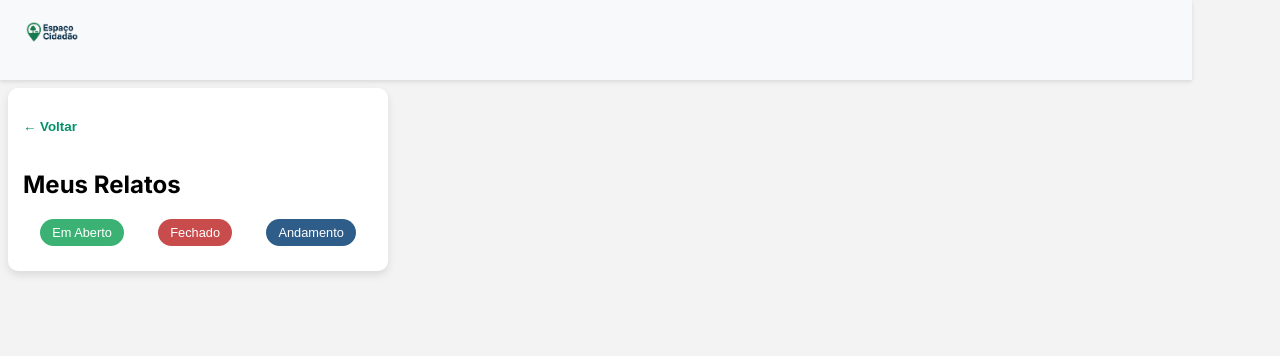
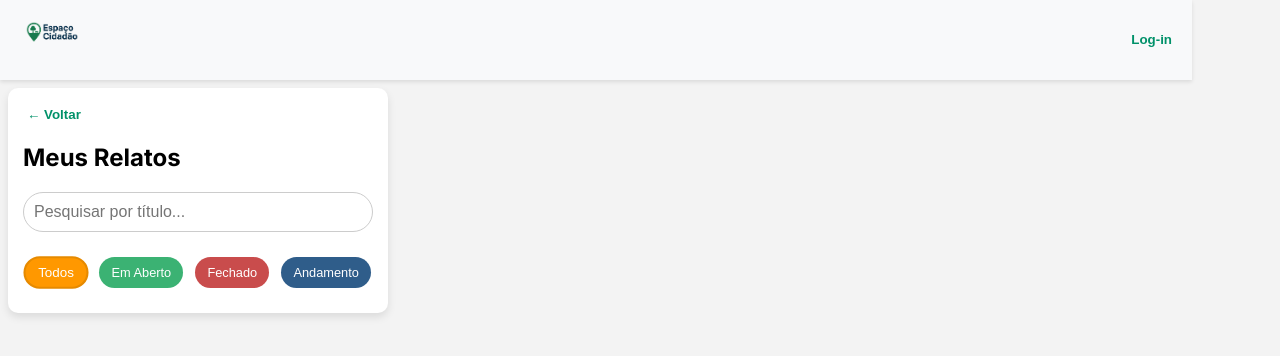
Before and after one commit to gianfiamonciniuniville/espaco-cidadao-front, a React (Vite) app: page /meus-relatos in a window 1280 px wide. Shown: the top 356 px of the page. Built offline with nearby package versions, Linux system fonts and the light colour scheme.

Commit message:
improve comments and search bar

```diff
--- a/src/components/Header.tsx
+++ b/src/components/Header.tsx
@@ -1,6 +1,7 @@
 import styled from "styled-components";
 import { useNavigate } from "react-router-dom";
 import { useUserStore } from "../stores/userStore";
+import * as GlobalStyles from "../components/global-styled";
 
 export const Header = () => {
 	const navigate = useNavigate();
@@ -20,7 +21,11 @@ export const Header = () => {
 			</a>
 			{localStorage.getItem("token") || localStorage.getItem("userId") ? (
 				<LogoutButton onClick={handleLogout}>Sair</LogoutButton>
-			) : null}
+			) : (
+				<GlobalStyles.LinkButton onClick={() => navigate("/login")}>
+					Log-in
+				</GlobalStyles.LinkButton>
+			)}
 		</HeaderContainer>
 	);
 };
--- /dev/null
+++ b/src/components/SearchBar.tsx
@@ -0,0 +1,36 @@
+import React from "react";
+import styled from "styled-components";
+
+interface SearchBarProps {
+	onSearch: (searchTerm: string) => void;
+	placeholder?: string;
+}
+
+export const SearchBar: React.FC<SearchBarProps> = ({
+	onSearch,
+	placeholder = "Pesquisar...",
+}) => {
+	return (
+		<Input
+			type="text"
+			placeholder={placeholder}
+			onChange={(e) => onSearch(e.target.value)}
+		/>
+	);
+};
+
+const Input = styled.input`
+	width: 100%;
+	padding: 10px;
+	border: 1px solid #ccc;
+	border-radius: 20px;
+	margin-bottom: 15px;
+	font-size: 1em;
+	box-sizing: border-box; /* Ensures padding doesn't affect width */
+
+	&:focus {
+		outline: none;
+		border-color: #007bff;
+		box-shadow: 0 0 5px rgba(0, 123, 255, 0.5);
+	}
+`;
--- a/src/pages/ListaMeusRelatos.tsx
+++ b/src/pages/ListaMeusRelatos.tsx
@@ -1,22 +1,49 @@
-import { useEffect } from "react";
+import { useEffect, useState } from "react";
 import { useNavigate } from "react-router-dom";
 import styled from "styled-components";
 import { LinkButton } from "../components/global-styled";
 import { useReportStore } from "../stores/reportStore";
 import { useUserStore } from "../stores/userStore";
+import type { Report } from "../types/report";
 import { ReportStatus } from "../types/report";
 import { ReportListItem } from "../components/ReportListItem";
+import { SearchBar } from "../components/SearchBar";
 
 export const ListaMeusRelatos = () => {
 	const navigate = useNavigate();
 	const { reports, getReportsByUserId, loading, error } = useReportStore();
 	const { user } = useUserStore();
+	const [filteredReports, setFilteredReports] = useState<Report[]>([]);
+	const [activeFilter, setActiveFilter] = useState<ReportStatus | undefined>(
+		undefined
+	);
+	const [searchTerm, setSearchTerm] = useState("");
 
 	useEffect(() => {
 		if (user) {
 			getReportsByUserId(user.id);
 		}
 	}, [getReportsByUserId, user]);
+
+	useEffect(() => {
+		let result = reports;
+
+		if (activeFilter !== undefined) {
+			result = result.filter((report) => report.status === activeFilter);
+		}
+
+		if (searchTerm) {
+			result = result.filter((report) =>
+				report.title.toLowerCase().includes(searchTerm.toLowerCase())
+			);
+		}
+
+		setFilteredReports(result);
+	}, [reports, activeFilter, searchTerm]);
+
+	const handleFilter = (status?: ReportStatus) => {
+		setActiveFilter(status);
+	};
 
 	const handleEdit = (id: number) => {
 		navigate(`/edicao-relato/${id}`);
@@ -28,16 +55,39 @@ export const ListaMeusRelatos = () => {
 
 	return (
 		<Container>
-			<LinkButton
-				onClick={() => navigate("/mapa")}
-				style={{ margin: "16px 0" }}>
-				← Voltar
-			</LinkButton>
+			<LinkButton onClick={() => navigate("/mapa")}>← Voltar</LinkButton>
 			<h2>Meus Relatos</h2>
+
+			<SearchBar
+				onSearch={setSearchTerm}
+				placeholder="Pesquisar por título..."
+			/>
+
 			<StatusButtons>
-				<StatusButton variant="open">Em Aberto</StatusButton>
-				<StatusButton variant="closed">Fechado</StatusButton>
-				<StatusButton variant="progress">Andamento</StatusButton>
+				<StatusButton
+					variant="all"
+					isActive={activeFilter === undefined}
+					onClick={() => handleFilter()}>
+					Todos
+				</StatusButton>
+				<StatusButton
+					variant="open"
+					isActive={activeFilter === ReportStatus.Pending}
+					onClick={() => handleFilter(ReportStatus.Pending)}>
+					Em Aberto
+				</StatusButton>
+				<StatusButton
+					variant="closed"
+					isActive={activeFilter === ReportStatus.Resolved}
+					onClick={() => handleFilter(ReportStatus.Resolved)}>
+					Fechado
+				</StatusButton>
+				<StatusButton
+					variant="progress"
+					isActive={activeFilter === ReportStatus.InProgress}
+					onClick={() => handleFilter(ReportStatus.InProgress)}>
+					Andamento
+				</StatusButton>
 			</StatusButtons>
 
 			<Demands>
@@ -47,7 +97,7 @@ export const ListaMeusRelatos = () => {
 					<p>{error}</p>
 				) : (
 					<div>
-						{reports.map((d) => (
+						{filteredReports.map((d) => (
 							<ReportListItem
 								key={d.id}
 								report={d}
@@ -74,21 +124,33 @@ const StatusButtons = styled.div`
 	display: flex;
 	justify-content: space-around;
 	margin: 10px 0;
+	flex-wrap: wrap;
+	gap: 8px;
 `;
 
-const StatusButton = styled.button<{ variant: "open" | "closed" | "progress" }>`
+const StatusButton = styled.button<{
+	variant: "open" | "closed" | "progress" | "all";
+	isActive?: boolean;
+}>`
 	border: none;
 	padding: 6px 12px;
 	border-radius: 20px;
 	cursor: pointer;
 	font-size: 0.8em;
 	color: #fff;
-	background: ${({ variant }) =>
-		variant === "open"
+	background: ${({ variant, isActive }) =>
+		isActive
+			? "#ff9800"
+			: variant === "open"
 			? "#3bb273"
 			: variant === "closed"
 			? "#c94c4c"
-			: "#2f5d8a"};
+			: variant === "progress"
+			? "#2f5d8a"
+			: "#6B7280"};
+	border: ${({ isActive }) => (isActive ? "2px solid #e68a00" : "none")};
+	transform: ${({ isActive }) => (isActive ? "scale(1.05)" : "scale(1)")};
+	transition: all 0.2s;
 `;
 
 const Demands = styled.div`
--- a/src/pages/ListaRelatos.tsx
+++ b/src/pages/ListaRelatos.tsx
@@ -7,11 +7,16 @@ import type { Report } from "../types/report";
 import { ReportStatus } from "../types/report";
 import { useLocation } from "../hooks/useLocation";
 import { ReportListItem } from "../components/ReportListItem";
+import { SearchBar } from "../components/SearchBar";
 
 export const ListaRelatos = () => {
 	const navigate = useNavigate();
 	const { reports, getReportsByCity, loading, error } = useReportStore();
 	const [filteredReports, setFilteredReports] = useState<Report[]>([]);
+	const [activeFilter, setActiveFilter] = useState<ReportStatus | undefined>(
+		undefined
+	);
+	const [searchTerm, setSearchTerm] = useState("");
 	const { city } = useLocation();
 
 	useEffect(() => {
@@ -21,15 +26,23 @@ export const ListaRelatos = () => {
 	}, [city, getReportsByCity]);
 
 	useEffect(() => {
-		setFilteredReports(reports);
-	}, [reports]);
+		let result = reports;
+
+		if (activeFilter !== undefined) {
+			result = result.filter((report) => report.status === activeFilter);
+		}
+
+		if (searchTerm) {
+			result = result.filter((report) =>
+				report.title.toLowerCase().includes(searchTerm.toLowerCase())
+			);
+		}
+
+		setFilteredReports(result);
+	}, [reports, activeFilter, searchTerm]);
 
 	const handleFilter = (status?: ReportStatus) => {
-		if (status === undefined) {
-			setFilteredReports(reports);
-		} else {
-			setFilteredReports(reports.filter((report) => report.status === status));
-		}
+		setActiveFilter(status);
 	};
 
 	const handleRowClick = (id: number) => {
@@ -38,30 +51,37 @@ export const ListaRelatos = () => {
 
 	return (
 		<Container>
+			<LinkButton onClick={() => navigate(-1)}>← Voltar</LinkButton>
 			<Title>Relatos {city ? `de ${city}` : null}</Title>
-			<LinkButton onClick={() => navigate(-1)} style={{ margin: "16px 0" }}>
-				← Voltar
-			</LinkButton>
+
+			<SearchBar
+				onSearch={setSearchTerm}
+				placeholder="Pesquisar por título..."
+			/>
 
 			<StatusButtons>
 				<StatusButton
 					variant="all"
+					isActive={activeFilter === undefined}
 					onClick={() => handleFilter()}
 					style={{ background: "#6B7280" }}>
 					Todos
 				</StatusButton>
 				<StatusButton
 					variant="open"
+					isActive={activeFilter === ReportStatus.Pending}
 					onClick={() => handleFilter(ReportStatus.Pending)}>
 					Em Aberto
 				</StatusButton>
 				<StatusButton
 					variant="closed"
+					isActive={activeFilter === ReportStatus.Resolved}
 					onClick={() => handleFilter(ReportStatus.Resolved)}>
 					Fechado
 				</StatusButton>
 				<StatusButton
 					variant="progress"
+					isActive={activeFilter === ReportStatus.InProgress}
 					onClick={() => handleFilter(ReportStatus.InProgress)}>
 					Andamento
 				</StatusButton>
@@ -106,6 +126,7 @@ const StatusButtons = styled.div`
 
 const StatusButton = styled.button<{
 	variant: "open" | "closed" | "progress" | "all";
+	isActive?: boolean;
 }>`
 	border: none;
 	padding: 6px 12px;
@@ -113,16 +134,19 @@ const StatusButton = styled.button<{
 	cursor: pointer;
 	font-size: 0.8em;
 	color: #fff;
-	background: ${({ variant }) =>
-		variant === "open"
+	background: ${({ variant, isActive }) =>
+		isActive
+			? "#ff9800" // A different color for the active button
+			: variant === "open"
 			? "#3bb273"
 			: variant === "closed"
 			? "#c94c4c"
 			: variant === "progress"
 			? "#2f5d8a"
-			: variant === "all"
-			? "#6B7280"
 			: "#6B7280"};
+	border: ${({ isActive }) => (isActive ? "2px solid #e68a00" : "none")};
+	transform: ${({ isActive }) => (isActive ? "scale(1.05)" : "scale(1)")};
+	transition: all 0.2s;
 `;
 
 const Demands = styled.div`
--- a/src/pages/Relato.tsx
+++ b/src/pages/Relato.tsx
@@ -112,7 +112,17 @@ export const Relato = () => {
 				/>
 			</Card>
 
-			<StyledTextarea rows={3} placeholder="Comente..." />
+			<Card>
+				{localStorage.getItem("token") || localStorage.getItem("userId") ? (
+					<StyledTextarea rows={3} placeholder="Comente..." />
+				) : (
+					<StyledTextarea
+						disabled
+						rows={3}
+						placeholder="Faça o log-in para comentar"
+					/>
+				)}
+			</Card>
 		</Container>
 	);
 };
@@ -195,7 +205,6 @@ const StyledTextarea = styled.textarea`
 	width: 100%;
 	border: 1px solid #ccc;
 	border-radius: 6px;
-	padding: 6px;
 	font-size: 0.85em;
 `;
 
```
